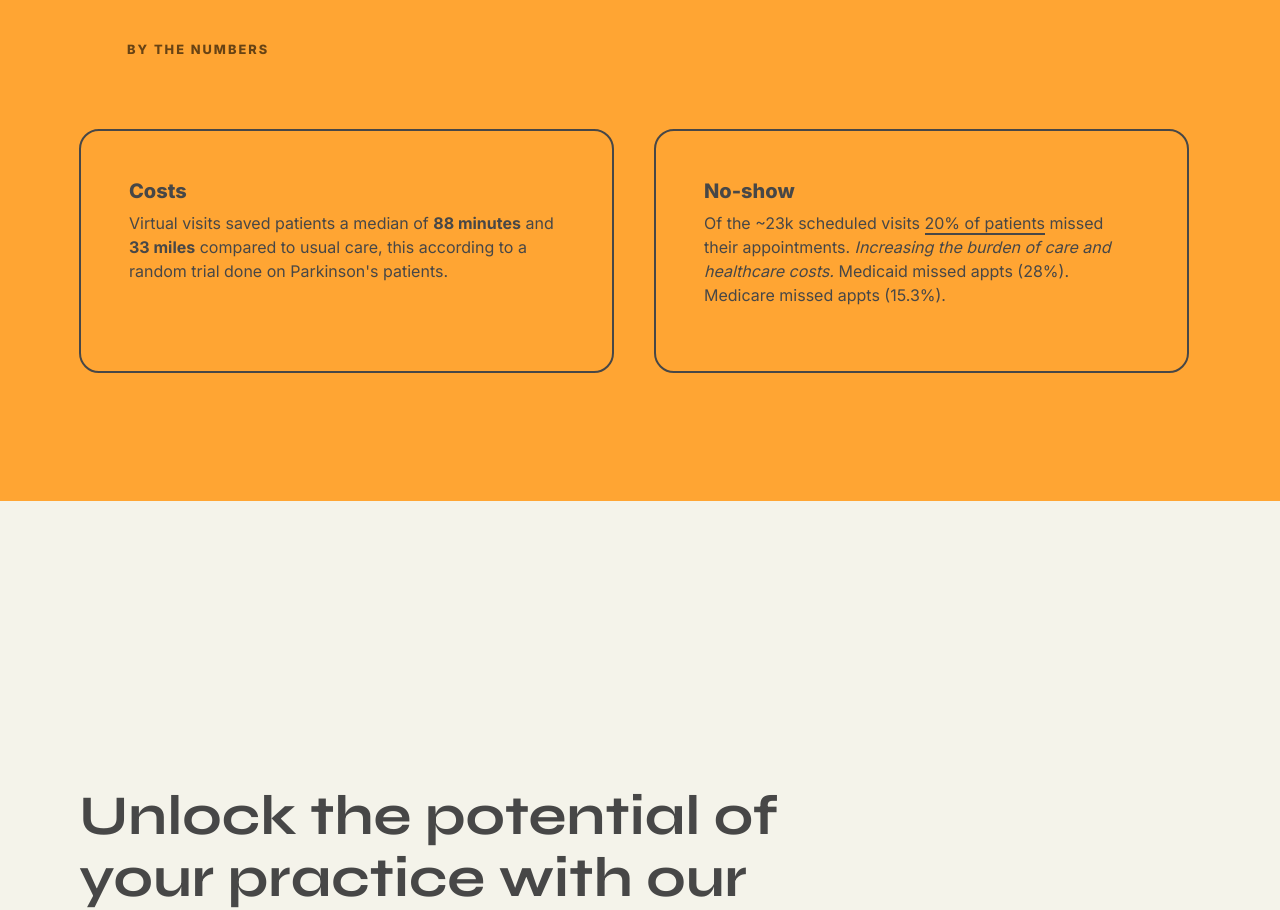
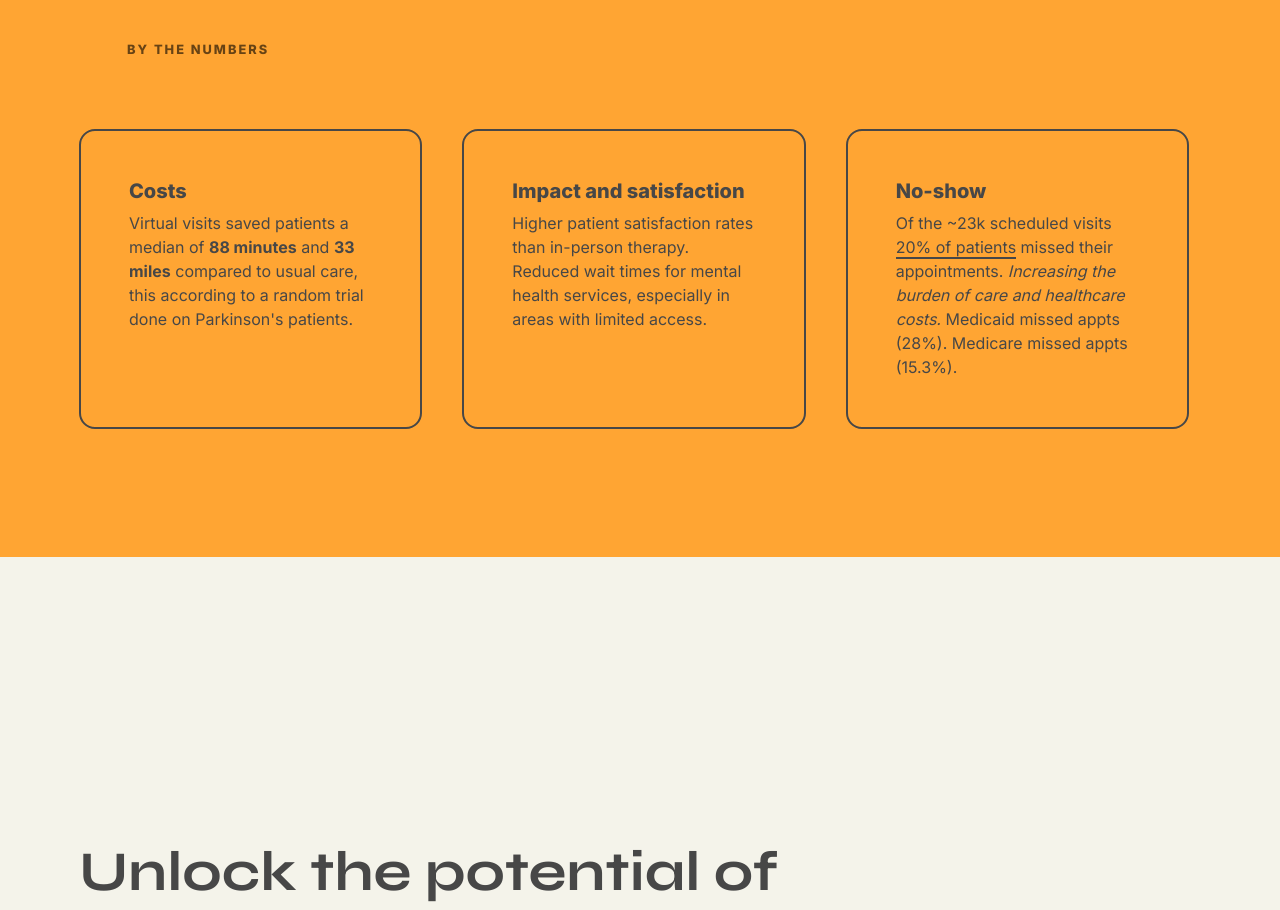
Before and after one commit to ZenSpaceApp/zenspace-website, a Next.js app: page / in a window 1280 px wide. Shown: the part 1060-1970 px from the top of the page. Built offline with nearby package versions, Linux system fonts and the light colour scheme.

Commit message:
Added one more item to stats section.

```diff
--- a/app/page.tsx
+++ b/app/page.tsx
@@ -349,18 +349,25 @@ const Stats = () => {
     <div className='container'>
     <h5 className="sub-heading pl-3 ml-10 mb-4 p-lg-5">By the numbers</h5>
       <div className='grid-container'>
-      <div className="p-4 pr-2  pl-2 p-lg-5"  style={{ borderRadius: "20px", border: "2px solid"}}>
+        <div className="p-4 pr-2 pl-2 p-lg-5 grid-item">
           <h5>Costs</h5>
-        <p className="">
+          <div className="">
             <span className="">Virtual visits saved patients</span> a median of <b>88 minutes</b> and <b>33 miles</b> compared to usual care, this according to a random trial
-          done on Parkinson&apos;s patients.</p>
+            done on Parkinson&apos;s patients.
           </div>
-      <div className="p-4 pr-2  pl-2 p-lg-5"  style={{ borderRadius: "20px", border: "2px solid"}}>
+        </div>
+        <div className="p-4 pr-2  pl-2 p-lg-5 grid-item">
+          <h5>Impact and satisfaction</h5>
+          <div>
+            Higher patient satisfaction rates than in-person therapy. Reduced wait times for mental
+            health services, especially in areas with limited access.</div>
+        </div>
+        <div className="p-4 pr-2  pl-2 p-lg-5 grid-item">
           <h5>No-show</h5>
-        <p className="">
+          <div className="">
             Of the ~23k scheduled visits <span className="underline">20% of patients</span> missed their appointments.
             <em> Increasing the burden of care and healthcare costs.</em> Medicaid missed appts (28%). Medicare missed appts (15.3%).
-        </p>
+          </div>
         </div>
       </div>
     </div>
--- a/styles/styles.scss
+++ b/styles/styles.scss
@@ -506,8 +506,13 @@ section.route-section {
     row-gap: 25px;
 
     @media screen and #{$mq-small} {
-      grid-template-columns: 1fr 1fr;
+      grid-template-columns: repeat(3, 1fr);
       column-gap: 40px;
+    }
+
+    .grid-item {
+      border-radius: 16px;
+      border: 2px solid;
     }
   }
 }
```
Lines whose indentation alone changed are shown as unchanged.
